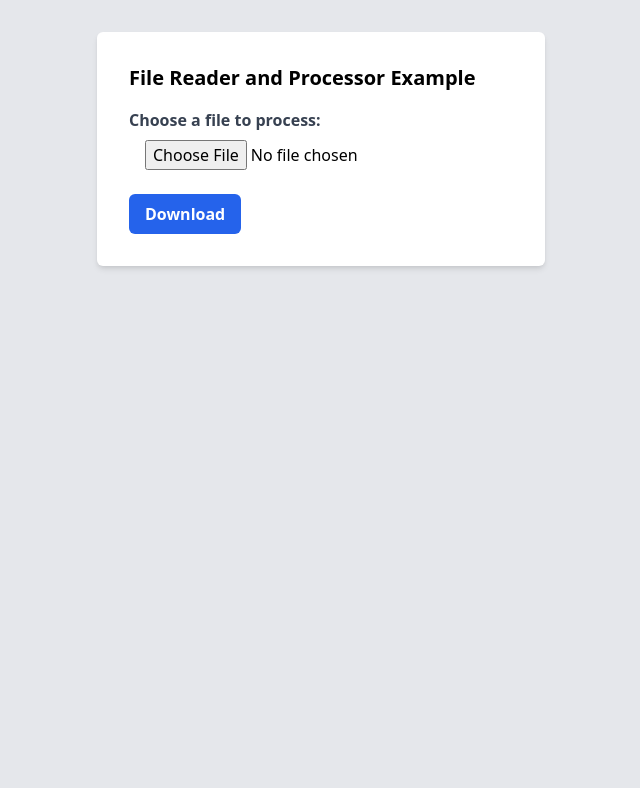
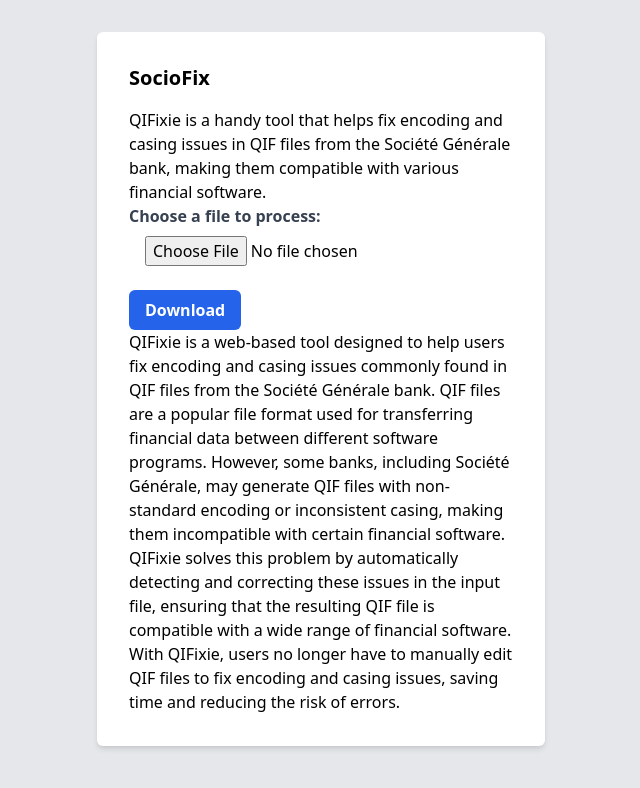
Before and after one commit to Uinelj/fix-sg-qif, a plain HTML site: page index.html in a window 1280 px wide. Shown: the whole page, without its empty margins (319-959 px from the left). Drawn offline with nearby package versions, Linux system fonts and the light colour scheme.

Commit message:
Update index.html

```diff
--- a/index.html
+++ b/index.html
@@ -9,7 +9,11 @@
 
 <body class="bg-gray-200 py-8">
   <div class="max-w-md mx-auto bg-white p-8 rounded-md shadow-md">
-    <h1 class="text-xl font-bold mb-4">File Reader and Processor Example</h1>
+    <h1 class="text-xl font-bold mb-4">SocioFix</h1>
+    <p>
+      QIFixie is a handy tool that helps fix encoding and casing issues in QIF files from the Société Générale bank, making them compatible with various financial software.
+    </p>
+
     <label for="file-input" class="block mb-4">
       <span class="text-gray-700 font-bold mb-2">Choose a file to process:</span>
       <input type="file" id="file-input" class="py-2 px-4 rounded-md border-gray-400 w-full" />
@@ -18,6 +22,13 @@
       class="py-2 px-4 rounded-md bg-blue-600 text-white font-bold hover:bg-blue-700 focus:bg-blue-700 disabled:opacity-50 disabled:cursor-not-allowed">
       Download
     </button>
+    <p>
+QIFixie is a web-based tool designed to help users fix encoding and casing issues commonly found in QIF files from the Société Générale bank.
+      QIF files are a popular file format used for transferring financial data between different software programs.
+      However, some banks, including Société Générale, may generate QIF files with non-standard encoding or inconsistent casing, making them incompatible with certain financial software.
+QIFixie solves this problem by automatically detecting and correcting these issues in the input file, ensuring that the resulting QIF file is compatible with a wide range of financial software.
+      With QIFixie, users no longer have to manually edit QIF files to fix encoding and casing issues, saving time and reducing the risk of errors.
+  </p>
   </div>
 
   <script>
```
